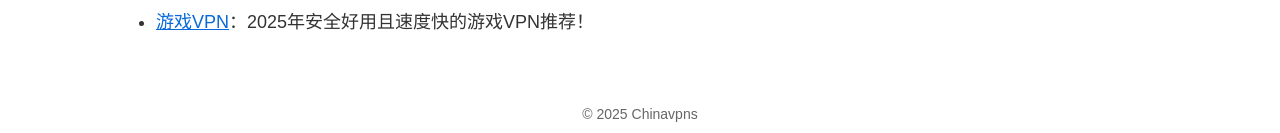
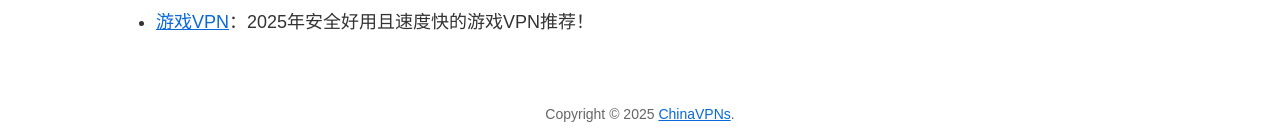
Before and after one commit to chinavpns/chinavpns.github.io, a Jekyll site: the page built from index.md, in a window 1280 px wide and 900 px high, scrolled down 38312 px. Shown: the part 764-897 px from the top of the window. Built offline with Jekyll 4.4.1, drawn with Linux system fonts in a browser that asks for light colours.

Commit message:
Update default.html

```diff
--- a/_layouts/default.html
+++ b/_layouts/default.html
@@ -21,7 +21,7 @@
         {{ content }}
     </main>
     <footer>
-        <p>© 2025 Chinavpns</p>
+        <p>Copyright © 2025 <a href="https://chinavpns.github.io/">ChinaVPNs</a>.</p>
     </footer>
 </body>
 </html>
```
